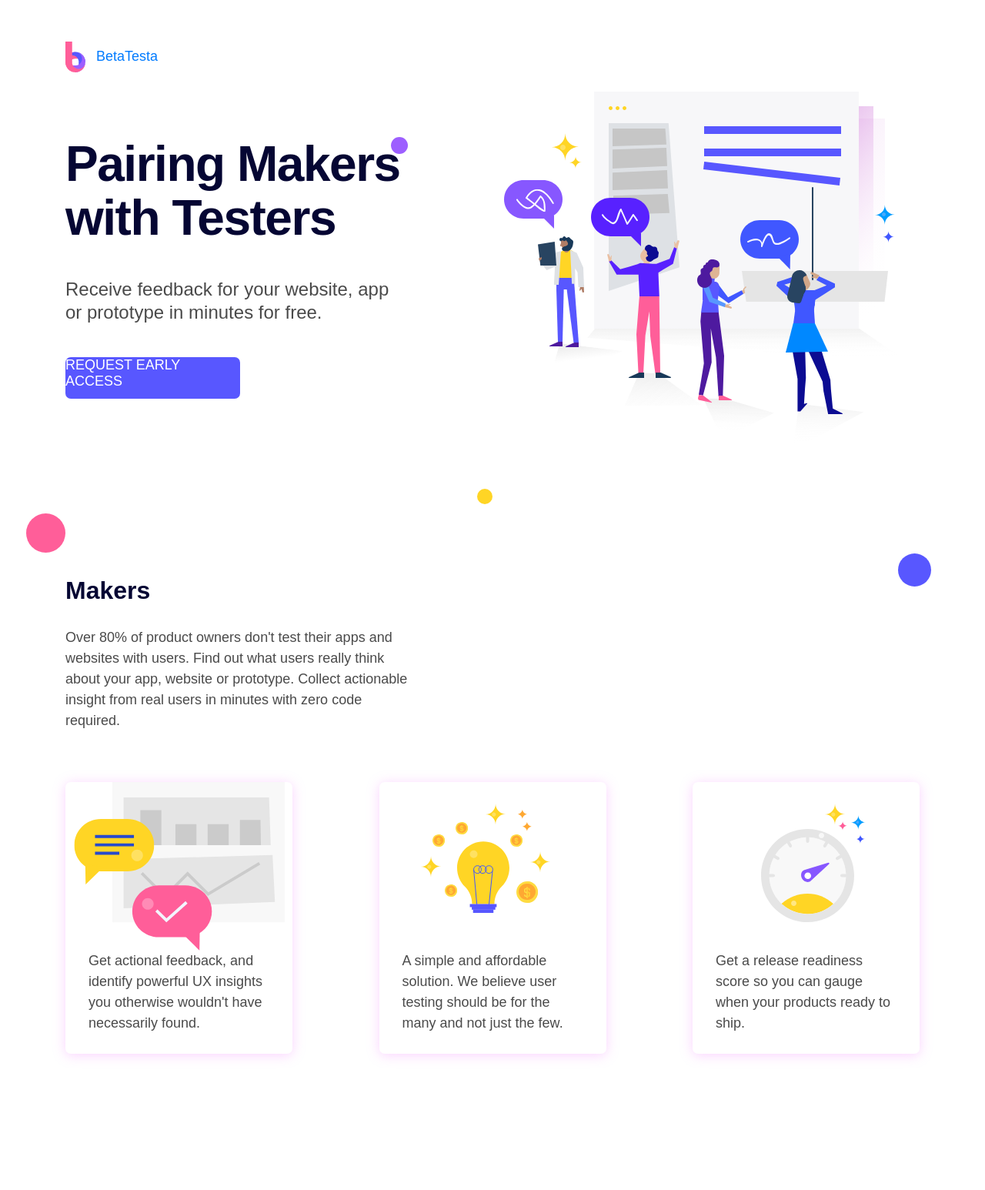
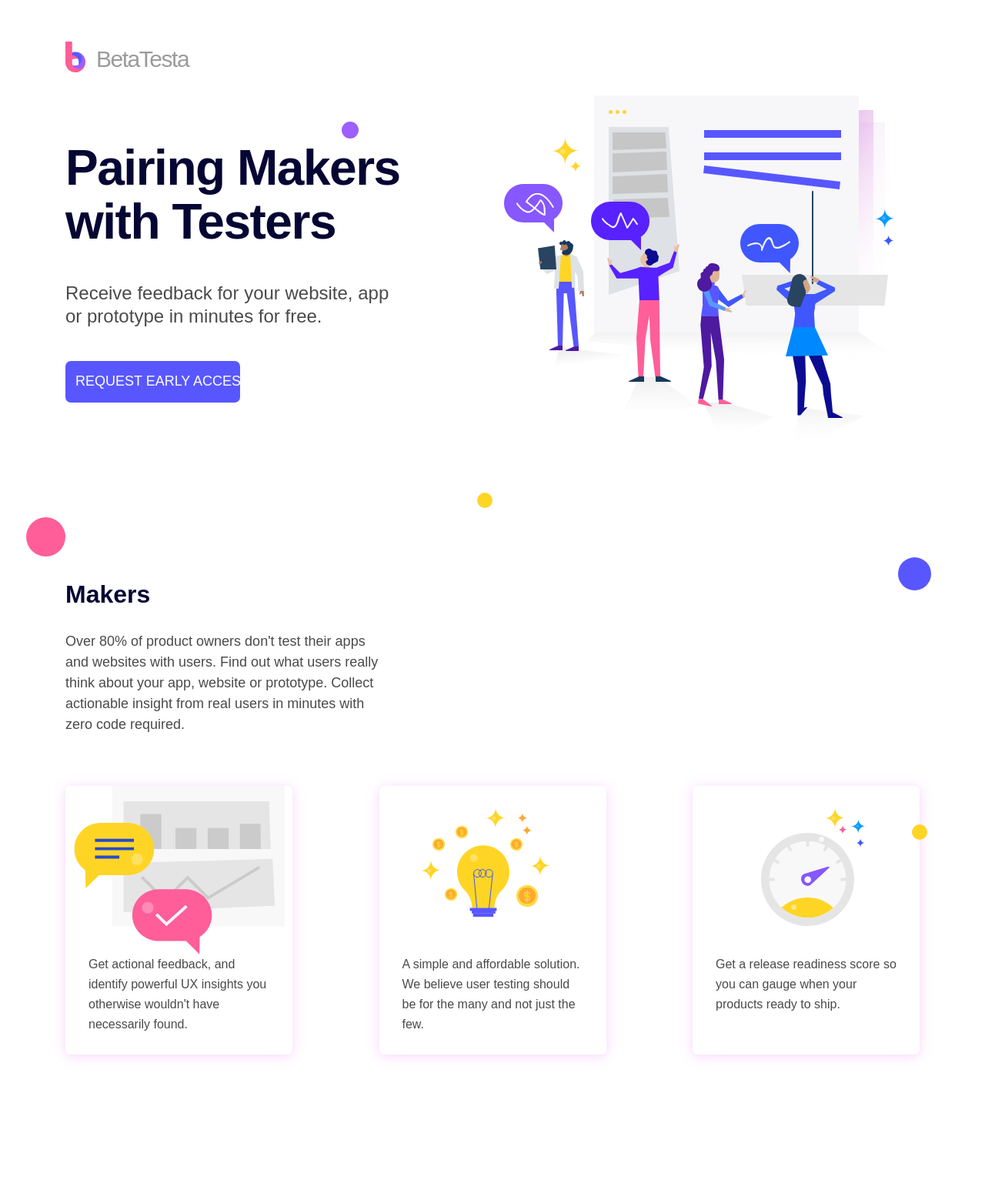
Before and after one commit to uCreateit/betatesta, a PHP site: page / in a window 1280 px wide. Shown: the top 1546 px of the page at 77% size. Run offline with PHP 8.4, Linux system fonts and the light colour scheme; some web fonts are replaced.

Commit message:
update fonts on page

```diff
--- a/css/landing.css
+++ b/css/landing.css
@@ -26,6 +26,21 @@ header {
     padding: 54px 0 25px 0;
 }
 
+header img {
+    vertical-align: top;
+}
+
+.logo {
+    color: #9B9B9B;
+    font-size: 30px;
+    font-weight: 500;
+    letter-spacing: -1.47px;
+}
+
+a:hover{
+    text-decoration: none;
+}
+
 .pairing_marker{
     margin-bottom: 150px;
     position: relative;
@@ -48,8 +63,8 @@ header {
     width: 22px;
     height: 22px;
     border-radius: 50%;
-    right: 0;
-    top: 0;
+    right: 64px;
+    top: -25px;
 }
 
 .pairing_marker:after{
@@ -78,8 +93,15 @@ header {
     color: #FFFFFF;
     font-size: 18px;
     font-weight: 500;
-    line-height: 21px;
-    display: flex;
+    line-height: 39px;
+    display: block;
+    text-align: center;
+}
+
+.request_btn:hover, .request_btn:focus{
+    background-color: #7574FF;
+    color: #FFFFFF;
+    text-decoration: none;
 }
 
 .user_tester, .research_dashboard {
@@ -88,6 +110,10 @@ header {
 
 .user_tester h2, .research_dashboard h2{
   line-height: 40px;
+}
+
+.marker p{
+    padding: 0 32px 0 0;
 }
 
 
@@ -110,6 +136,9 @@ header {
     padding:0 30px 26px;
     box-sizing: border-box;
     margin-bottom: 0;
+    font-size: 16px;
+    font-weight: 500;
+    line-height: 26px;
 }
 
 .marker_dot{
@@ -139,15 +168,15 @@ header {
     top: -8px;
 }
 
-.marker_dot .block:nth-child(3):after{
+.marker_dot .block_last:after{
     content: '';
     position: absolute;
-    background: #9D5FFF;
-    width: 22px;
-    height: 22px;
+    background: #FFD525;
+    height: 20px;
+    width: 20px;
     border-radius: 50%;
-    right: 0;
-    top: 0;
+    right: 5px;
+    top: 25%;
 }
 
 .user_tester, .research_dashboard{
--- a/index.html
+++ b/index.html
@@ -16,7 +16,7 @@
     <div class="container">
       <div class="row">
         <div class="col-lg-12">
-          <a href="#"><img src="images/logo-svg.png" alt="logo" />BetaTesta </a>
+          <a href="#"><img src="images/logo-svg.png" alt="logo" /><span class="logo">BetaTesta</span> </a>
         </div>
       </div>
     </div>
@@ -27,7 +27,7 @@
         <div class="col-md-5 align-self-center">
            <h1>Pairing Makers with Testers</h1>
            <h3>Receive feedback for your website, app or prototype in minutes for free.</h3>
-           <a class="request_btn" href="#">REQUEST EARLY ACCESS</a>
+           <a class="btn request_btn" href="#">REQUEST EARLY ACCESS</a>
         </div>
         <div class="col-md-6 offset-md-1">
             <img src="images/pairing-marker.svg" alt="pairing-marker" />
@@ -72,7 +72,7 @@
           </div>
         </div>
         <div class="col-md-4 d-flex justify-content-end">
-            <div class="block">
+            <div class="block block_last">
               <div class="block_img d-flex justify-content-center">
                 <img src="images/marker-3.svg" alt="marker1" />
               </div>
```
